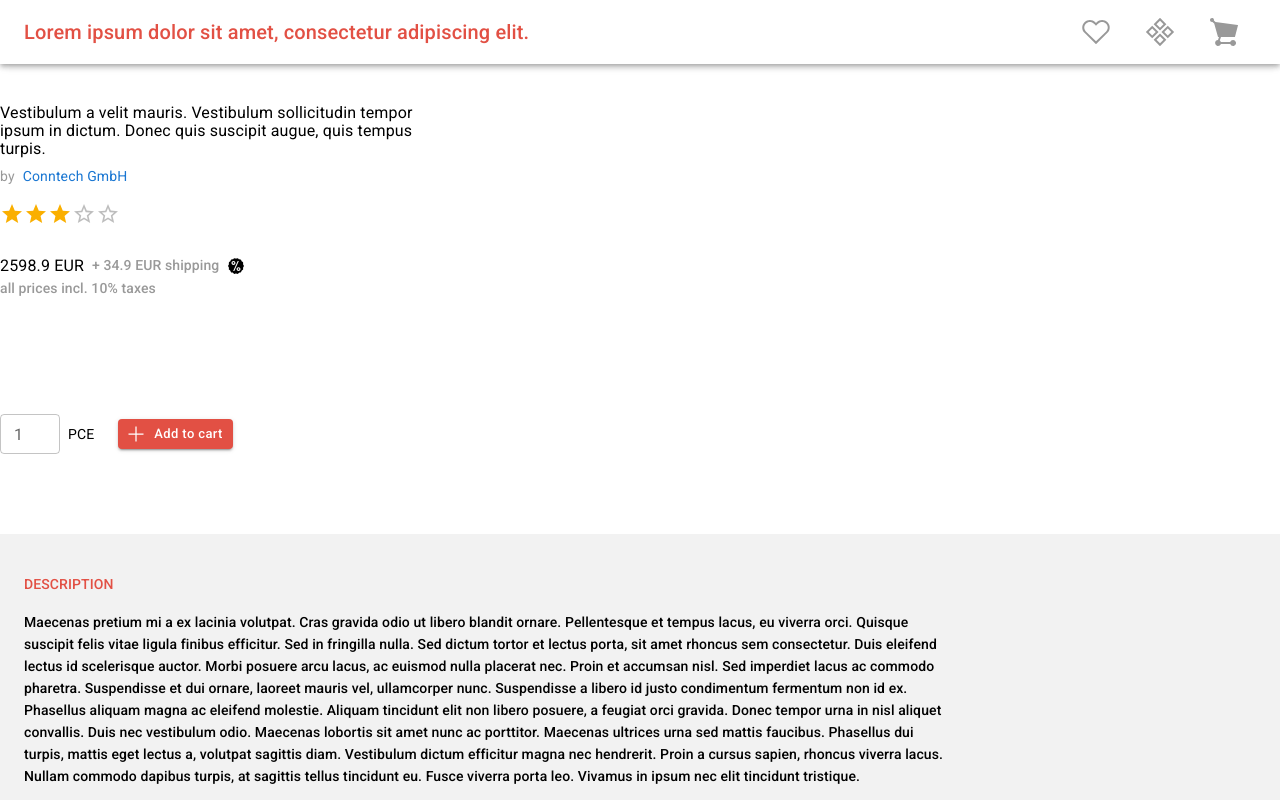
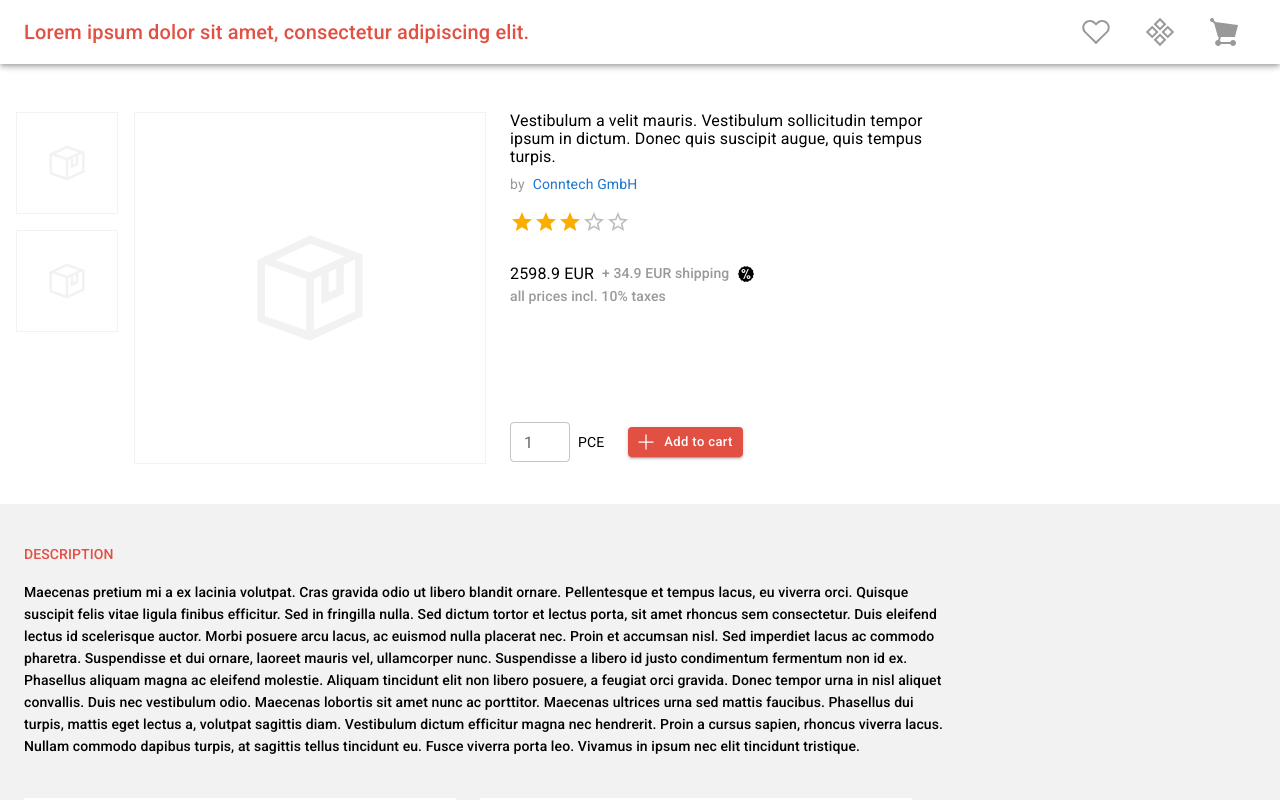
Before and after one commit to nikoladjekic/nikola-jaggaer-assessment, a React app: page / in a window 1280 px wide. Shown: the top 800 px of the page. Built offline with nearby package versions, Linux system fonts and the light colour scheme.

Commit message:
add product images component

```diff
--- a/components/product/product.js
+++ b/components/product/product.js
@@ -1,5 +1,6 @@
 import React from "react";
 import Box from "@mui/material/Box";
+import ProductImages from "./top-section/product-images";
 import ProductOverview from "./top-section/product-overview";
 import ProductDescription from "./bottom-section/product-description";
 import ProductDetails from "./bottom-section/product-details";
@@ -8,7 +9,8 @@ import { colors } from "../../constants/colors";
 
 const Product = ({ product }) => (
 	<>
-		<Box my={10} pt={3}>
+		<Box mt={9} px={2} py={5} display={"flex"}>
+			<ProductImages images={product.images} />
 			<ProductOverview
 				shortDescription={product.description_short}
 				supplierLink={product.supplier_link}
--- /dev/null
+++ b/components/product/top-section/product-images.js
@@ -0,0 +1,56 @@
+import React from "react";
+import Box from "@mui/material/Box";
+import Stack from "@mui/material/Stack";
+import { ReactComponent as PackageIcon } from "../../../icons/package.svg";
+import { colors } from "../../../constants/colors";
+
+const ProductImages = ({ images }) => {
+	const renderLeftStack = () => (
+		<Stack spacing={2} mr={2}>
+			{images.slice(1).map(() => (
+				<Box
+					width={100}
+					height={100}
+					sx={{
+						border: `1px solid ${colors.lightGray}`,
+						"&:hover": {
+							cursor: "pointer",
+							borderColor: colors.mediumGray,
+						},
+					}}
+				>
+					<Box width={40} sx={{ margin: "30px" }}>
+						<PackageIcon fill={colors.lightGray} />
+					</Box>
+				</Box>
+			))}
+		</Stack>
+	);
+
+	const renderSelectedImage = () => (
+		<Box
+			width={350}
+			height={350}
+			sx={{
+				border: `1px solid ${colors.lightGray}`,
+				"&:hover": {
+					cursor: "pointer",
+					borderColor: colors.mediumGray,
+				},
+			}}
+		>
+			<Box width={120} sx={{ margin: "115px" }}>
+				<PackageIcon fill={colors.lightGray} />
+			</Box>
+		</Box>
+	);
+
+	return (
+		<Box display={"flex"} mr={3}>
+			{renderLeftStack()}
+			{renderSelectedImage()}
+		</Box>
+	);
+};
+
+export default ProductImages;
--- a/constants/colors.js
+++ b/constants/colors.js
@@ -2,5 +2,6 @@ export const colors = {
 	white: "#ffffff",
 	red: "#e25044",
 	gray: "#999999",
+	mediumGray: "#d9d9d9",
 	lightGray: "#f2f2f2",
 };
```
